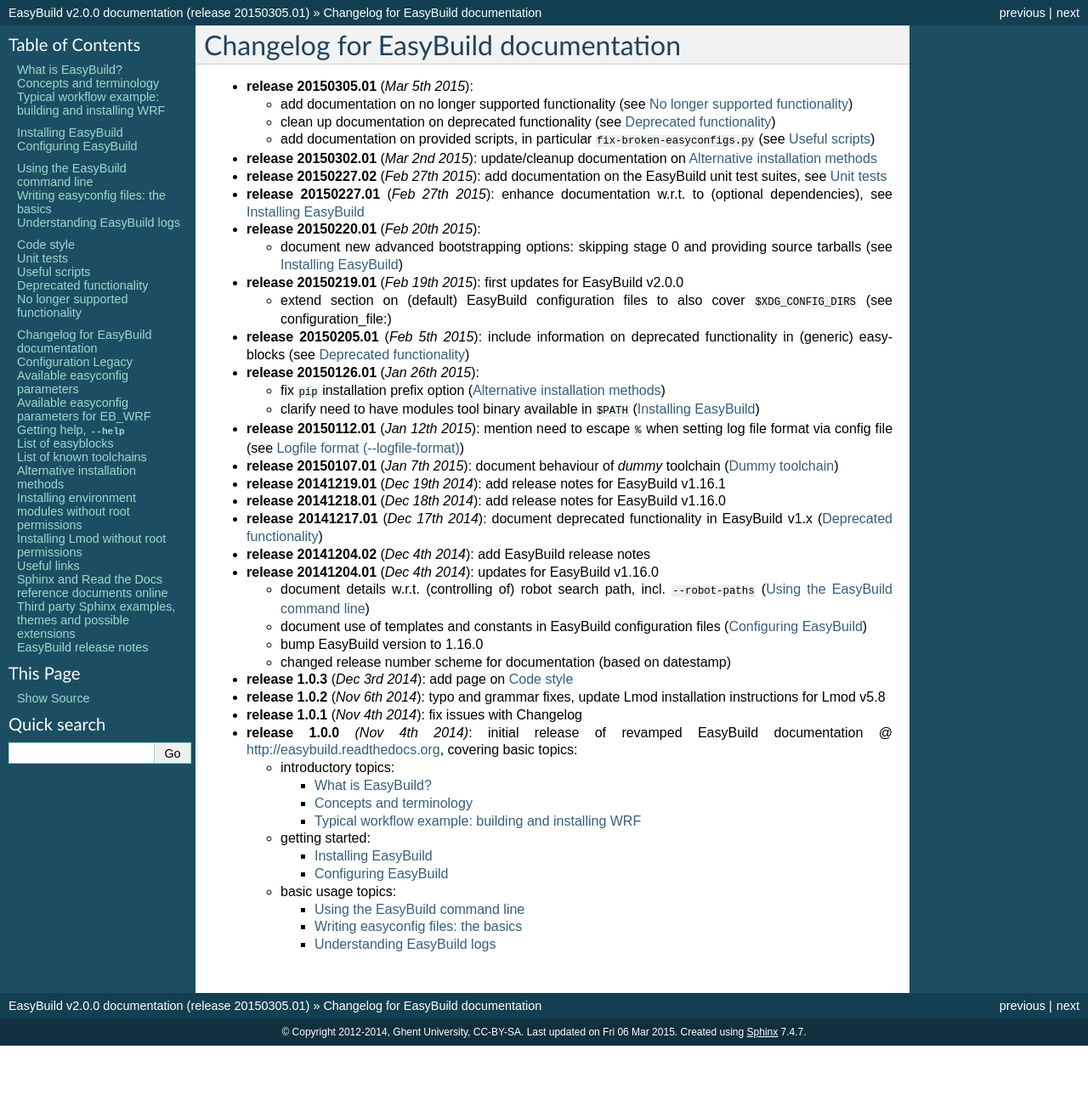
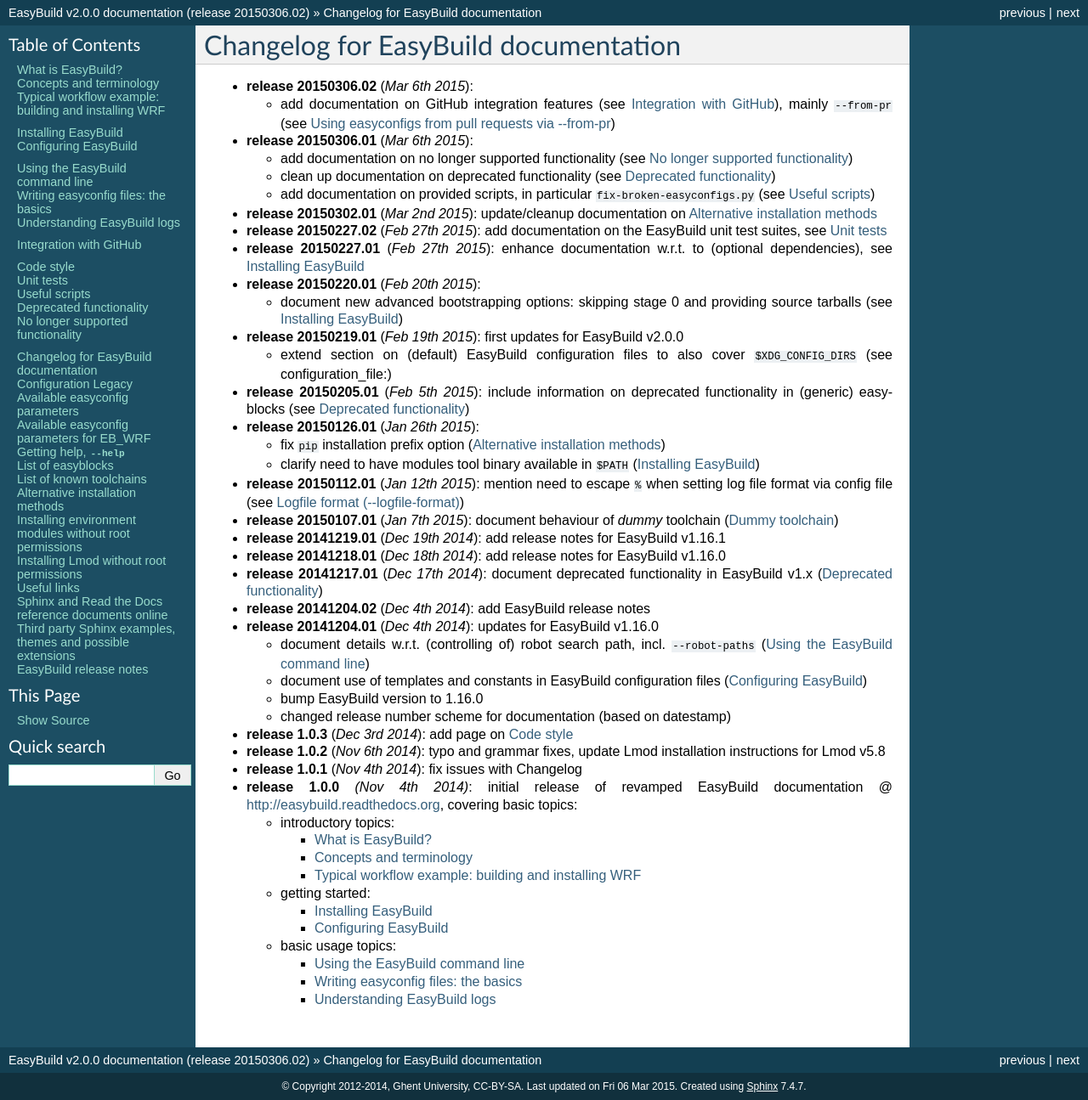
Before and after one commit to easybuilders/easybuild, a Sphinx documentation site: the page built from docs/Changelog.rst, in a window 1280 px wide. Shown: the whole page at 85% size. Built offline with Sphinx 7.4.7, drawn with Linux system fonts in a browser that asks for light colours; before the commit the page ends 1231 px from its top, so only the background shows below that.

Commit message:
document --from-pr

```diff
--- a/docs/Changelog.rst
+++ b/docs/Changelog.rst
@@ -3,7 +3,10 @@
 Changelog for EasyBuild documentation
 -------------------------------------
 
-* **release 20150305.01** (`Mar 5th 2015`):
+* **release 20150306.02** (`Mar 6th 2015`):
+
+  * add documentation on GitHub integration features (see :ref:`integration_with_github`), mainly ``--from-pr`` (see :ref:`from_pr`)
+* **release 20150306.01** (`Mar 6th 2015`):
 
   * add documentation on no longer supported functionality (see :ref:`no_longer_supported`)
   * clean up documentation on deprecated functionality (see :ref:`deprecated`)
--- a/docs/conf.py
+++ b/docs/conf.py
@@ -43,7 +43,7 @@
 # The short X.Y version.
 version = '2.0.0'  # this is meant to reference the version of EasyBuild
 # The full version, including alpha/beta/rc tags.
-release = '20150305.01'  # this is meant to reference the version of the documentation itself
+release = '20150306.02'  # this is meant to reference the version of the documentation itself
 
 # There are two options for replacing |today|: either, you set today to some
 # non-false value, then it is used:
--- a/docs/index.rst
+++ b/docs/index.rst
@@ -46,6 +46,15 @@
     Using_the_EasyBuild_command_line
     Writing_easyconfig_files
     Logfiles
+
+Advanced usage topics
+=====================
+
+.. toctree::
+    :glob:
+    :maxdepth: 3
+
+    Integration_with_GitHub
 
 Other topics
 ============
```
Also changed, not shown: docs/Integration_with_GitHub.rst (added, +125 -0 lines).
